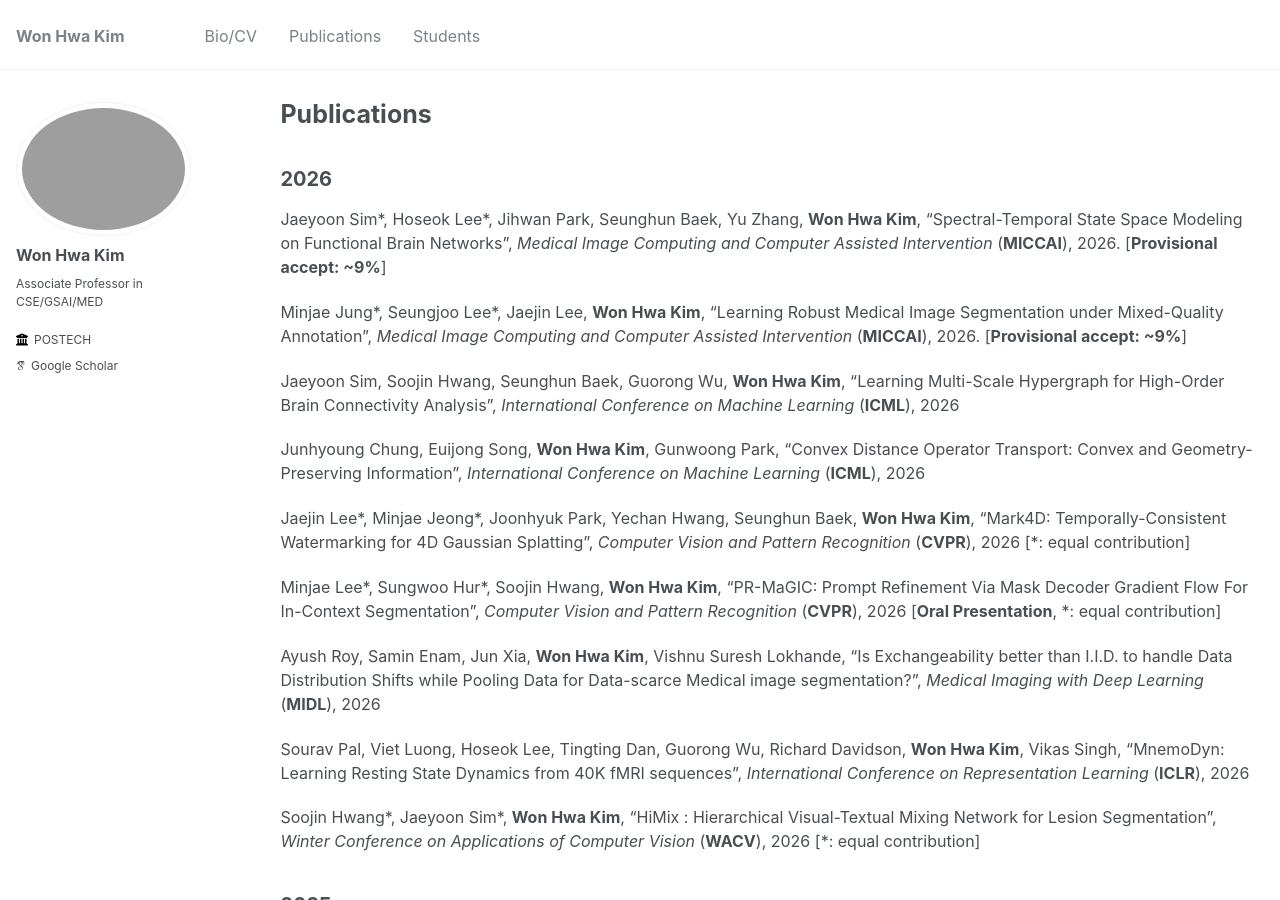
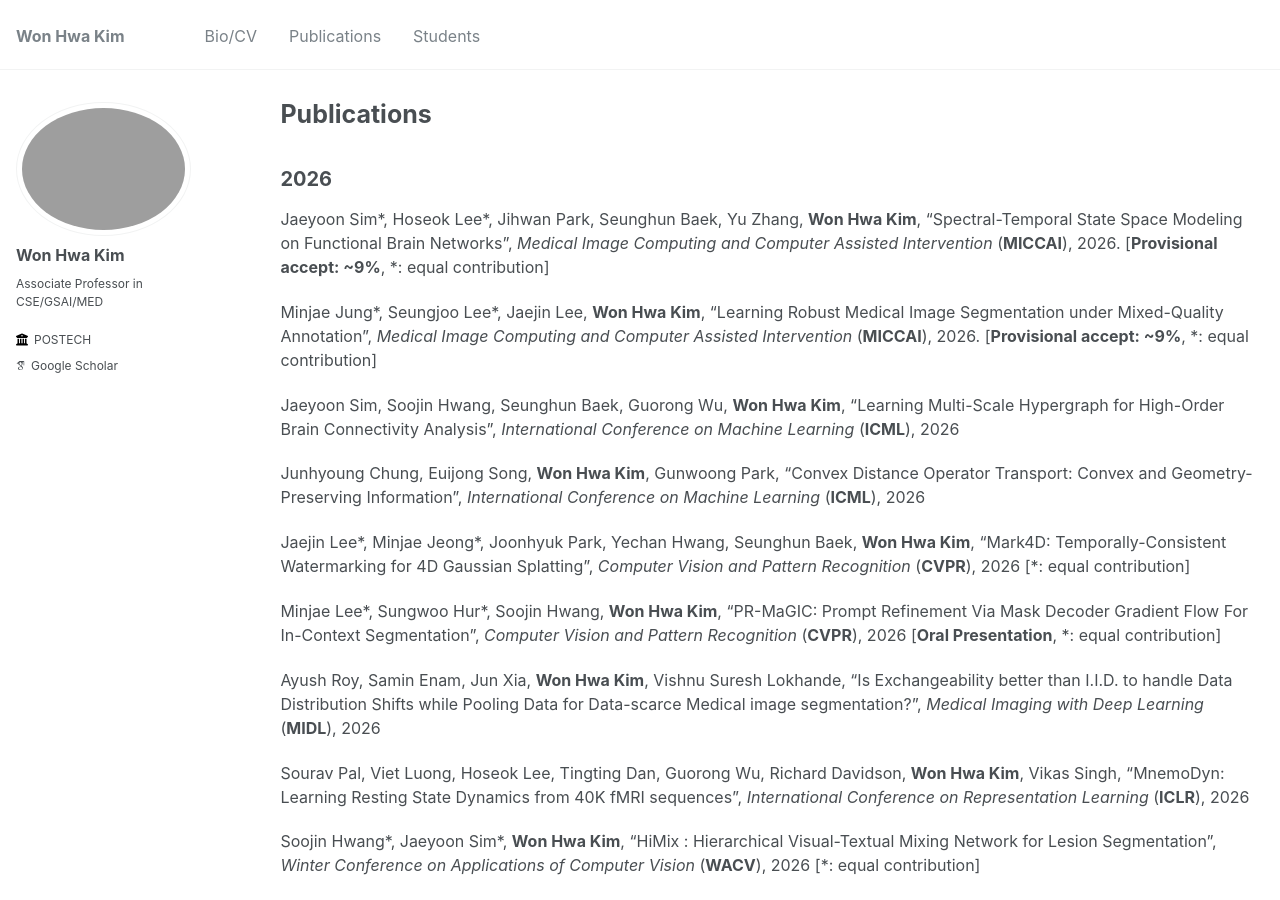
Before and after one commit to wwplato/wwplato.github.io, a Jekyll site: the page built from _pages/publications.md, in a window 1280 px wide and 900 px high. Built offline with Jekyll 4.4.1, drawn with Linux system fonts in a browser that asks for light colours; some web fonts are replaced.

Commit message:
Update publications.md

```diff
--- a/_pages/publications.md
+++ b/_pages/publications.md
@@ -9,9 +9,9 @@ author_profile: true
 2026
 ------
 
-Jaeyoon Sim\*, Hoseok Lee\*, Jihwan Park, Seunghun Baek, Yu Zhang, **Won Hwa Kim**, "Spectral-Temporal State Space Modeling on Functional Brain Networks", *Medical Image Computing and Computer Assisted Intervention* (**MICCAI**), 2026. [**Provisional accept: ~9%**]
+Jaeyoon Sim\*, Hoseok Lee\*, Jihwan Park, Seunghun Baek, Yu Zhang, **Won Hwa Kim**, "Spectral-Temporal State Space Modeling on Functional Brain Networks", *Medical Image Computing and Computer Assisted Intervention* (**MICCAI**), 2026. [**Provisional accept: ~9%**, *: equal contribution]
 
-Minjae Jung\*, Seungjoo Lee\*, Jaejin Lee, **Won Hwa Kim**, "Learning Robust Medical Image Segmentation under Mixed-Quality Annotation", *Medical Image Computing and Computer Assisted Intervention* (**MICCAI**), 2026. [**Provisional accept: ~9%**]
+Minjae Jung\*, Seungjoo Lee\*, Jaejin Lee, **Won Hwa Kim**, "Learning Robust Medical Image Segmentation under Mixed-Quality Annotation", *Medical Image Computing and Computer Assisted Intervention* (**MICCAI**), 2026. [**Provisional accept: ~9%**, *: equal contribution]
 
 Jaeyoon Sim, Soojin Hwang, Seunghun Baek, Guorong Wu, **Won Hwa Kim**, "Learning Multi-Scale Hypergraph for High-Order Brain Connectivity Analysis", *International Conference on Machine Learning* (**ICML**), 2026
 
```
